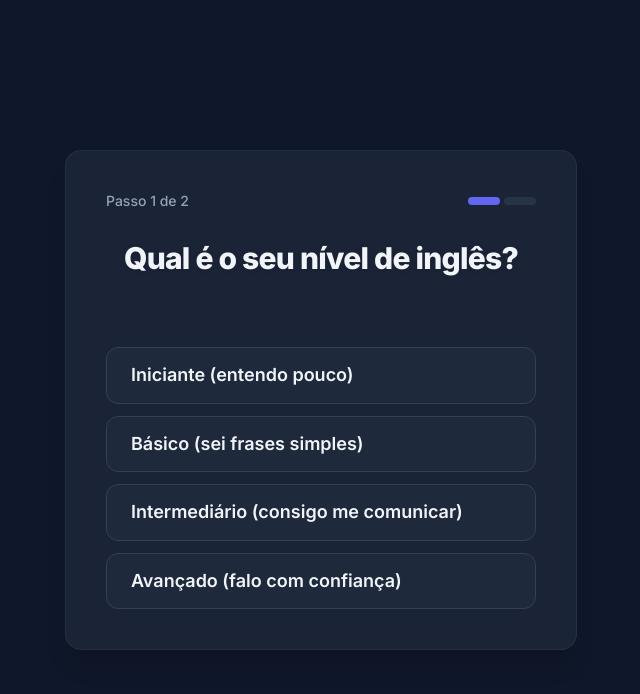
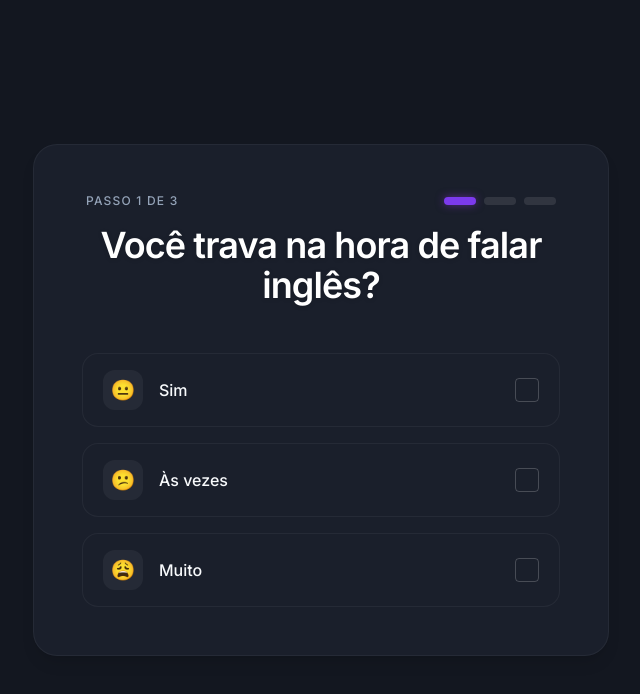
Before and after one commit to guilhermee-08/Convy-APP, a Next.js app in the folder convy/: page /onboarding in a window 1280 px wide. Shown: the top 694 px of the page, without its empty margins (319-959 px from the left). Built offline with nearby package versions, Linux system fonts and the light colour scheme.

Commit message:
refine premium UI base across dashboard and practice screens

```diff
--- a/convy/src/app/globals.css
+++ b/convy/src/app/globals.css
@@ -15,12 +15,12 @@
 }
 
 :root {
-  --background: #0F172A;
-  --cards: #1E293B;
-  --borders: #334155;
-  --primary: #6366F1;
-  --primary-hover: #4F46E5;
-  --text-main: #F1F5F9;
+  --background: #131720;
+  --cards: #1A1F2B;
+  --borders: #2A303F;
+  --primary: #7C3AED;
+  --primary-hover: #6D28D9;
+  --text-main: #F8FAFC;
   --text-secondary: #94A3B8;
 }
 
--- a/convy/src/app/onboarding/page.tsx
+++ b/convy/src/app/onboarding/page.tsx
@@ -7,23 +7,31 @@ import { Button } from "@/components/ui/Button";
 
 const ONBOARDING_STEPS = [
     {
-        question: "Qual é o seu nível de inglês?",
-        field: "level",
+        title: "Você trava na hora de falar inglês?",
+        field: "emotional",
         options: [
-            "Iniciante (entendo pouco)",
-            "Básico (sei frases simples)",
-            "Intermediário (consigo me comunicar)",
-            "Avançado (falo com confiança)"
+            "Sim 😐",
+            "Às vezes 😕",
+            "Muito 😩"
         ]
     },
     {
-        question: "Onde você mais trava?",
+        title: "Onde você mais precisa falar inglês?",
         field: "main_situation",
         options: [
             "Falar em conversas reais",
             "Entender quando falam rápido",
             "Formar frases",
             "Pronúncia"
+        ]
+    },
+    {
+        title: "Quanto tempo por dia você pode praticar?",
+        field: "practice_time",
+        options: [
+            "2 minutos",
+            "5 minutos",
+            "10 minutos"
         ]
     }
 ];
@@ -48,52 +56,89 @@ export default function Onboarding() {
 
     const finishOnboarding = async (finalAnswers: Record<string, string>) => {
         setIsSubmitting(true);
-        // Save answers in local storage to be pushed to Supabase upon real login
         if (typeof window !== "undefined") {
             localStorage.setItem("pendingOnboarding", JSON.stringify(finalAnswers));
         }
-        router.push('/signup?from=onboarding');
+
+        // Mock loading state before demo
+        setTimeout(() => {
+            router.push('/demo');
+        }, 1500);
     };
+
+    if (isSubmitting) {
+        return (
+            <main className="min-h-screen bg-background flex flex-col items-center justify-center p-6 relative overflow-hidden fade-in">
+                <Card className="w-full max-w-md text-center p-12 space-y-6 relative z-10">
+                    <div className="flex flex-col items-center gap-6">
+                        <div className="h-10 w-10 border-4 border-primary border-t-transparent rounded-full animate-spin shadow-[0_0_15px_rgba(147,51,234,0.5)]"></div>
+                        <h2 className="text-xl font-semibold text-white leading-snug animate-pulse">
+                            Criando uma situação real para você praticar...
+                        </h2>
+                    </div>
+                </Card>
+            </main>
+        );
+    }
 
     const stepData = ONBOARDING_STEPS[currentStep];
 
     return (
-        <main className="min-h-screen bg-background flex flex-col items-center justify-center p-6 relative overflow-hidden">
-            <Card className="w-full max-w-lg text-center p-10 space-y-8 relative z-10 border-white/5 bg-card/60">
-                <div className="space-y-4">
-                    <div className="flex justify-between items-center text-sm font-medium text-text-secondary mb-2">
-                        <span>Passo {currentStep + 1} de {ONBOARDING_STEPS.length}</span>
-                        <div className="flex gap-1">
+        <main className="min-h-screen bg-background flex flex-col items-center justify-center p-6 relative overflow-hidden animate-in fade-in duration-500">
+            <Card className="w-full max-w-xl text-center p-8 md:p-12 space-y-10 relative z-10">
+                <div className="space-y-6">
+                    <div className="flex justify-between items-center text-sm font-medium text-text-secondary mb-4 px-1">
+                        <span className="uppercase tracking-widest text-xs">Passo {currentStep + 1} de {ONBOARDING_STEPS.length}</span>
+                        <div className="flex gap-2">
                             {ONBOARDING_STEPS.map((_, idx) => (
                                 <div
                                     key={idx}
-                                    className={`h-2 w-8 rounded-full transition-colors duration-300 ${idx <= currentStep ? 'bg-primary' : 'bg-border/50'}`}
+                                    className={`h-2 w-8 rounded-full transition-colors duration-500 ${idx <= currentStep ? 'bg-primary shadow-[0_0_8px_rgba(147,51,234,0.5)]' : 'bg-white/10'}`}
                                 />
                             ))}
                         </div>
                     </div>
-                    <h1 className="text-3xl font-extrabold tracking-tight text-text-main drop-shadow-sm leading-tight min-h-[5rem] flex items-center justify-center">
-                        {stepData.question}
+                    <h1 className="text-3xl md:text-4xl font-semibold tracking-tight text-white drop-shadow-sm min-h-[5rem] flex items-center justify-center">
+                        {stepData.title}
                     </h1>
                 </div>
 
-                <div className="flex flex-col gap-3 pt-4">
-                    {stepData.options.map((option) => (
-                        <Button
-                            key={option}
-                            variant="secondary"
-                            className="w-full text-lg min-h-14 py-3 h-auto rounded-xl text-left justify-start px-6 bg-background/50 border hover:border-primary/50 transition-all active:scale-[0.98] leading-tight"
-                            onClick={() => handleOptionSelect(option)}
-                            disabled={isSubmitting}
-                        >
-                            {option}
-                        </Button>
-                    ))}
+                <div className="flex flex-col gap-4 pt-2">
+                    {stepData.options.map((option) => {
+                        let icon = null;
+                        if (option.includes("Sim")) icon = "😐";
+                        if (option.includes("Às vezes")) icon = "😕";
+                        if (option.includes("Muito")) icon = "😩";
+                        if (option.includes("conversas reais")) icon = "💬";
+                        if (option.includes("quando falam rápido")) icon = "👂";
+                        if (option.includes("Formar frases")) icon = "✍️";
+                        if (option.includes("Pronúncia")) icon = "🗣️";
+                        if (option.includes("2 minutos")) icon = "⚡";
+                        if (option.includes("5 minutos")) icon = "⏱️";
+                        if (option.includes("10 minutos")) icon = "🔥";
+
+                        return (
+                            <button
+                                key={option}
+                                className="group relative flex items-center justify-between w-full text-base font-medium py-4 px-5 rounded-2xl bg-card border border-white/5 hover:border-primary/50 hover:bg-white/5 transition-all text-text-main disabled:opacity-50"
+                                onClick={() => handleOptionSelect(option)}
+                                disabled={isSubmitting}
+                            >
+                                <div className="flex items-center gap-4 text-left">
+                                    {icon && (
+                                        <div className="flex items-center justify-center w-10 h-10 rounded-xl bg-white/5 shrink-0 text-xl group-hover:bg-primary/20 transition-colors">
+                                            {icon}
+                                        </div>
+                                    )}
+                                    <span className="flex-1">{option.replace(/[😐😕😩]/g, '').trim()}</span>
+                                </div>
+                                <div className="w-6 h-6 rounded border border-white/20 flex items-center justify-center bg-transparent group-hover:bg-primary group-hover:border-primary transition-all ml-4">
+                                    <svg className="w-4 h-4 text-white opacity-0 group-hover:opacity-100" fill="none" viewBox="0 0 24 24" stroke="currentColor"><path strokeLinecap="round" strokeLinejoin="round" strokeWidth={3} d="M5 13l4 4L19 7" /></svg>
+                                </div>
+                            </button>
+                        );
+                    })}
                 </div>
-
-                {isSubmitting && (
-                    <p className="text-primary animate-pulse text-sm mt-4 font-medium">Redirecionando...</p>
-                )}
             </Card>
         </main>
     );
--- a/convy/src/app/signup/page.tsx
+++ b/convy/src/app/signup/page.tsx
@@ -69,18 +69,18 @@ export default function Signup() {
     return (
         <main className="min-h-screen bg-background flex flex-col items-center justify-center p-6 relative overflow-hidden">
             <div className="absolute top-1/4 max-md:hidden left-1/4 w-96 h-96 bg-primary/10 rounded-full blur-[120px] pointer-events-none" />
-            <Card className="w-full max-w-md text-center p-10 space-y-8 relative z-10 border-white/5 bg-card/60">
-                <div className="space-y-3">
-                    <h1 className="text-4xl font-extrabold tracking-tight text-text-main drop-shadow-sm">
-                        {isFromOnboarding ? "Conta" : "Criar conta"}
+            <Card className="w-full max-w-md text-center p-10 space-y-8 relative z-10 border-white/5">
+                <div className="space-y-4">
+                    <h1 className="text-3xl font-semibold tracking-tight text-white drop-shadow-sm">
+                        {isFromOnboarding ? "Conta gratuíta" : "Criar conta"}
                     </h1>
-                    <p className="text-lg text-text-secondary leading-relaxed">
-                        {isFromOnboarding ? "Crie sua conta para salvar seu progresso" : "Cadastre-se para começar a praticar inglês."}
+                    <p className="text-base text-text-secondary leading-relaxed">
+                        {isFromOnboarding ? "Salve seu progresso e continue evoluindo todos os dias" : "Cadastre-se para começar a praticar inglês."}
                     </p>
                 </div>
 
-                <form onSubmit={handleSignup} className="flex flex-col gap-4 pt-4">
-                    <div className="space-y-3 text-left">
+                <form onSubmit={handleSignup} className="flex flex-col gap-5 pt-4">
+                    <div className="space-y-4 text-left">
                         <Input
                             type="email"
                             placeholder="Seu e-mail"
@@ -88,6 +88,7 @@ export default function Signup() {
                             onChange={(e) => setEmail(e.target.value)}
                             required
                             disabled={isLoading}
+                            className="bg-white/5 border-white/10 text-white rounded-xl h-14 px-4 placeholder:text-white/30"
                         />
                         <Input
                             type="password"
@@ -96,6 +97,7 @@ export default function Signup() {
                             onChange={(e) => setPassword(e.target.value)}
                             required
                             disabled={isLoading}
+                            className="bg-white/5 border-white/10 text-white rounded-xl h-14 px-4 placeholder:text-white/30"
                         />
                         <Input
                             type="password"
@@ -104,26 +106,32 @@ export default function Signup() {
                             onChange={(e) => setConfirmPassword(e.target.value)}
                             required
                             disabled={isLoading}
+                            className="bg-white/5 border-white/10 text-white rounded-xl h-14 px-4 placeholder:text-white/30"
                         />
                     </div>
 
                     <Button
                         type="submit"
                         variant="primary"
-                        className="w-full text-lg h-12 rounded-xl mt-2"
+                        className="w-full h-14 rounded-xl mt-4 text-lg"
                         disabled={isLoading}
                     >
-                        {isLoading ? "Criando conta..." : "Criar conta"}
+                        {isLoading ? (
+                            <div className="flex items-center justify-center gap-3">
+                                <div className="w-5 h-5 border-2 border-white/80 border-t-transparent rounded-full animate-spin"></div>
+                                Criando conta...
+                            </div>
+                        ) : "Criar conta"}
                     </Button>
 
                     {message && (
-                        <p className={`text-sm mt-2 font-medium ${message.type === 'success' ? 'text-green-400' : 'text-red-400'}`}>
+                        <p className={`text-sm mt-2 font-bold uppercase tracking-wide px-4 py-2 rounded-lg bg-black/20 ${message.type === 'success' ? 'text-green-400' : 'text-red-400'}`}>
                             {message.text}
                         </p>
                     )}
 
-                    <div className="pt-2 text-sm text-text-secondary">
-                        Já tem uma conta? <Link href="/login" className="text-primary hover:underline font-medium">Entrar</Link>
+                    <div className="pt-4 text-sm text-text-secondary font-medium border-t border-white/10">
+                        Já tem uma conta? <Link href="/login" className="text-white hover:underline transition-all">Entrar</Link>
                     </div>
                 </form>
             </Card>
--- a/convy/src/components/ui/Button.tsx
+++ b/convy/src/components/ui/Button.tsx
@@ -11,8 +11,8 @@ export const Button = React.forwardRef<HTMLButtonElement, ButtonProps>(
             <button
                 ref={ref}
                 className={`inline-flex items-center justify-center rounded-xl text-base font-semibold transition-all duration-200 focus-visible:outline-none focus-visible:ring-2 focus-visible:ring-primary focus-visible:ring-offset-2 disabled:opacity-50 disabled:pointer-events-none w-full py-4 px-6 ${variant === 'primary'
-                        ? 'bg-primary text-white hover:bg-primary-hover shadow-lg shadow-primary/25 hover:shadow-primary/40 hover:-translate-y-0.5'
-                        : 'bg-card border border-border text-text-main hover:border-primary/50 hover:bg-border/50 transition-all duration-200 hover:-translate-y-0.5'
+                        ? 'bg-primary text-white shadow-md hover:bg-primary-hover hover:-translate-y-0.5'
+                        : 'bg-transparent border border-white/10 text-white hover:bg-white/5 hover:border-white/20 transition-all duration-200 hover:-translate-y-0.5'
                     } ${className}`}
                 {...props}
             />
--- a/convy/src/components/ui/Card.tsx
+++ b/convy/src/components/ui/Card.tsx
@@ -9,7 +9,7 @@ export const Card = React.forwardRef<HTMLDivElement, CardProps>(
         return (
             <div
                 ref={ref}
-                className={`rounded-2xl border border-border bg-card/80 backdrop-blur-sm text-text-main shadow-xl ${className}`}
+                className={`rounded-[24px] border border-white/5 bg-card p-6 backdrop-blur-sm text-text-main shadow-lg ${className}`}
                 {...props}
             />
         );
```
Also changed, not shown: convy/src/app/demo/page.tsx (+48 -47 lines), convy/src/app/page.tsx (+13 -13 lines).
